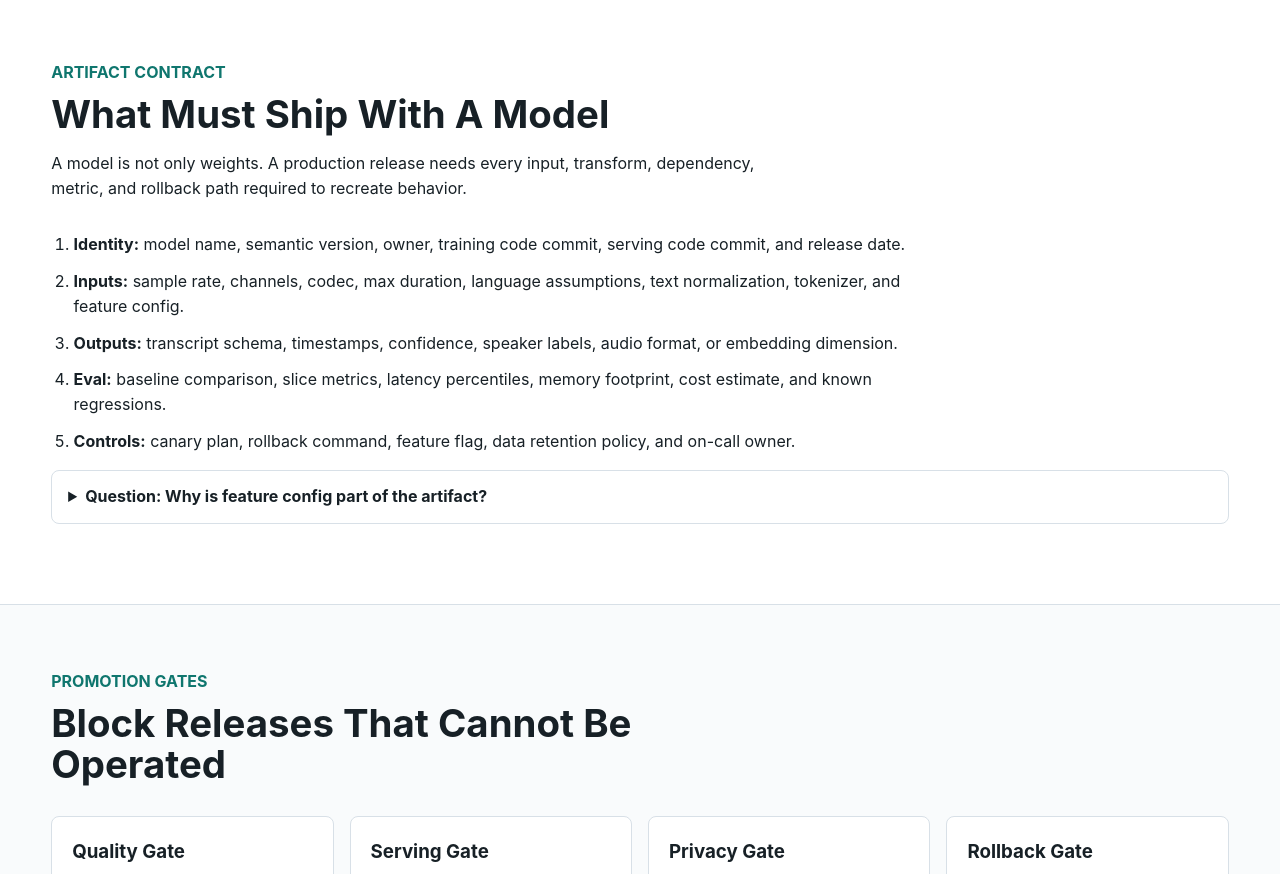
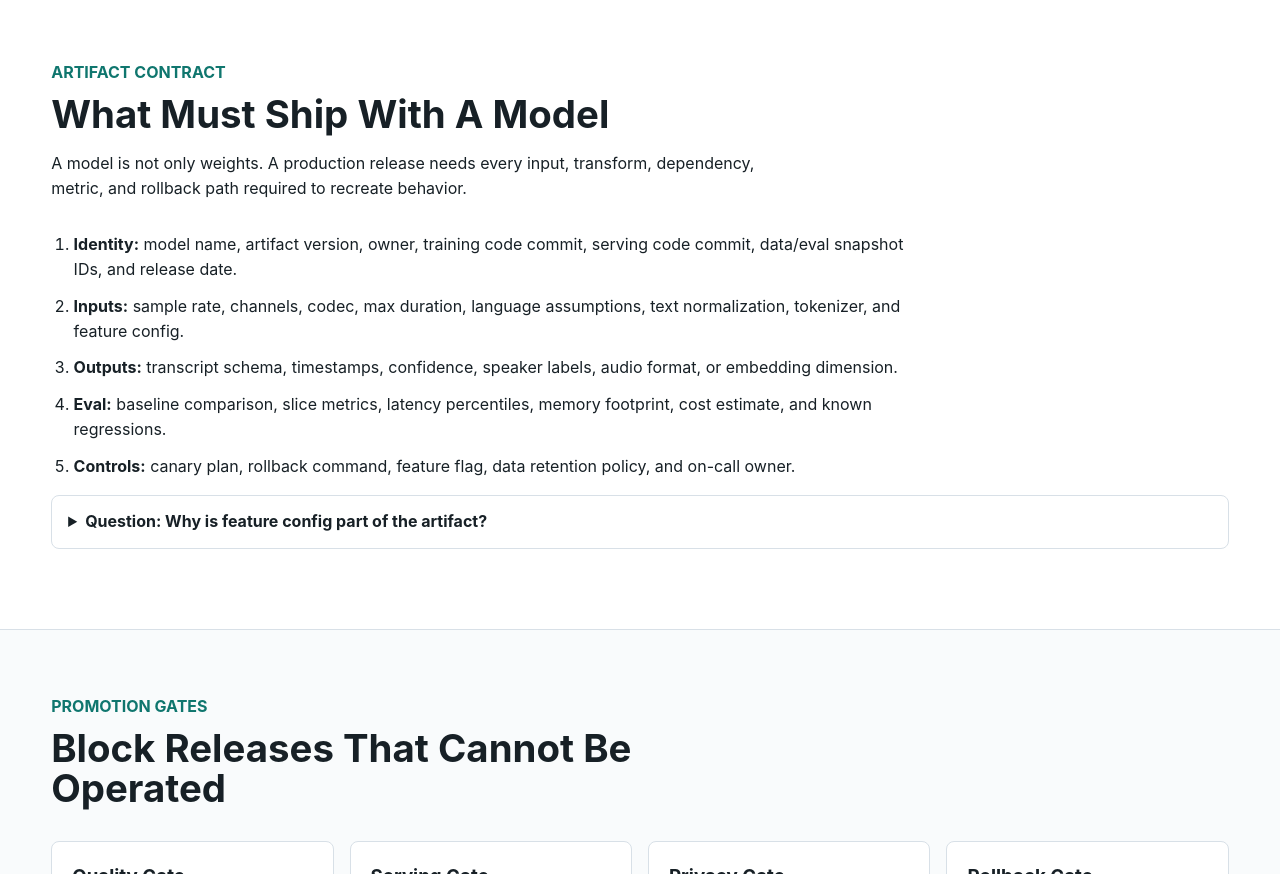
Before and after one commit to kennethli319/kennethli319.github.io, a Jekyll site: the page audio-text-ml-course/lessons/model-release-playbook.html, which Jekyll copies as it is, in a window 1280 px wide and 900 px high, scrolled down 464 px, cut to the strip 26-900 px from the top of the window. Built offline with Jekyll 4.4.1, drawn with Linux system fonts in a browser that asks for light colours; part of the change alters nothing that is shown.

Commit message:
Update speech model release playbook

```diff
--- a/audio-text-ml-course/lessons/model-release-playbook.html
+++ b/audio-text-ml-course/lessons/model-release-playbook.html
@@ -37,7 +37,7 @@
         </p>
       </div>
       <ol class="steps">
-        <li><strong>Identity:</strong> model name, semantic version, owner, training code commit, serving code commit, and release date.</li>
+        <li><strong>Identity:</strong> model name, artifact version, owner, training code commit, serving code commit, data/eval snapshot IDs, and release date.</li>
         <li><strong>Inputs:</strong> sample rate, channels, codec, max duration, language assumptions, text normalization, tokenizer, and feature config.</li>
         <li><strong>Outputs:</strong> transcript schema, timestamps, confidence, speaker labels, audio format, or embedding dimension.</li>
         <li><strong>Eval:</strong> baseline comparison, slice metrics, latency percentiles, memory footprint, cost estimate, and known regressions.</li>
@@ -67,10 +67,12 @@
           <details class="qa">
             <summary>Hidden answer: ASR gate example</summary>
             <p>
-              Require no global WER regression, no critical entity error
-              regression, and no material loss on accents, noise buckets,
+              Require no unapproved global WER regression, no critical entity
+              error regression, and no material loss on accents, noise buckets,
               domain vocabulary, short utterances, long calls, and code-switched
-              speech. Add manual review for any slice with high business risk.
+              speech. If a product tradeoff intentionally accepts a global
+              metric loss, document the owner, user benefit, rollback threshold,
+              and manual review for every high-risk slice.
             </p>
           </details>
         </article>
```
